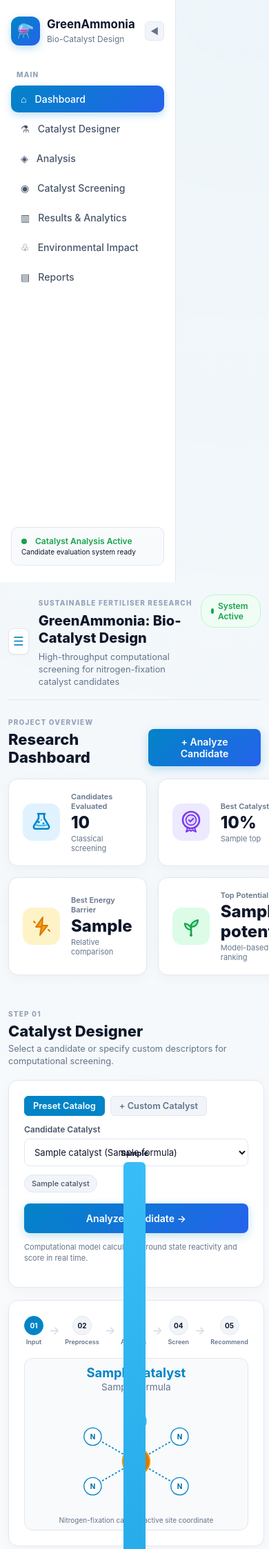
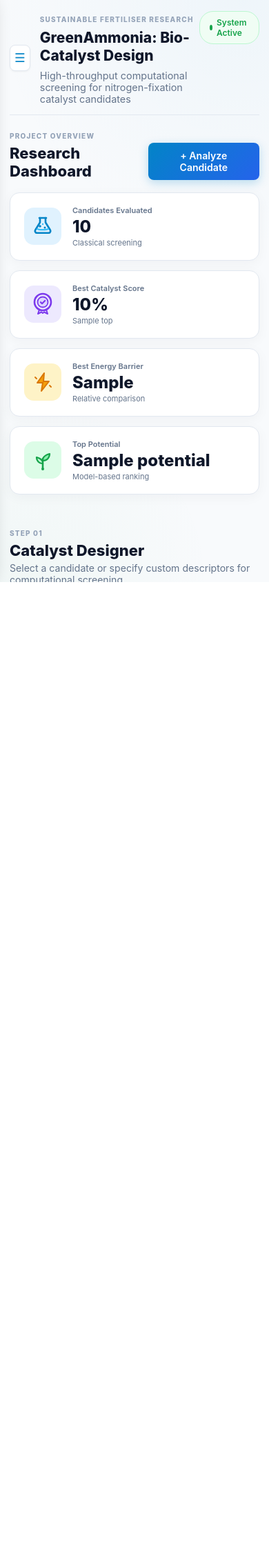
Before and after one commit to Anusree-10/GreenAmmonia-Bio-Catalyst-Design, a Flask app: template templates/index.html in a window 390 px wide. Shown: the top 2246 px of the page at 69% size. After the commit the page ends 844 px from the top, so only its background shows below. Run offline with Flask 3, Linux system fonts and the light colour scheme; the template is opened without the code that fills it: most values are stand-ins (such as "Sample title", 1, 10 or a date in 2020).

Commit message:
Take mobile sidebar out of normal flow and make it a clean slide drawer

```diff
--- a/static/style.css
+++ b/static/style.css
@@ -677,78 +677,100 @@ footer {
 }
 
 /* MOBILE RESPONSIVE DRAWER & SCROLLING (< 768px) */
-/* --- MOBILE RESPONSIVE TWEAKS (< 768px) --- */
+/* --- MOBILE RESPONSIVE DRAWER & SCROLLING (< 768px) --- */
 @media (max-width: 768px) {
     html, body {
         overflow-y: auto !important;
         height: auto !important;
         max-height: none !important;
+        margin: 0 !important;
+        padding: 0 !important;
     }
 
     .app-shell {
         display: block !important;
-        height: auto !important;
+        position: relative !important;
         width: 100% !important;
-        overflow: visible !important;
+        min-height: 100vh !important;
     }
 
-    /* Prevent top text from clipping under browser bar */
+    /* 1. Pull sidebar completely OUT of the page document flow */
+    .sidebar {
+        position: fixed !important;
+        top: 0 !important;
+        left: 0 !important;
+        bottom: 0 !important;
+        width: 280px !important;
+        min-width: 280px !important;
+        height: 100vh !important;
+        z-index: 999999 !important;
+        background: #ffffff !important;
+        transform: translateX(-105%) !important; /* Fully hidden off-screen by default */
+        transition: transform 0.3s cubic-bezier(0.4, 0, 0.2, 1) !important;
+        box-shadow: 4px 0 24px rgba(0, 0, 0, 0.2) !important;
+        margin: 0 !important;
+    }
+
+    /* 2. Slide sidebar IN when hamburger is clicked */
+    body.mobile-menu-open .sidebar {
+        transform: translateX(0) !important;
+    }
+
+    /* 3. Dark backdrop overlay */
+    .mobile-backdrop {
+        display: none;
+        position: fixed !important;
+        top: 0 !important;
+        left: 0 !important;
+        right: 0 !important;
+        bottom: 0 !important;
+        width: 100vw !important;
+        height: 100vh !important;
+        background: rgba(15, 23, 42, 0.55) !important;
+        backdrop-filter: blur(3px) !important;
+        z-index: 999990 !important;
+    }
+
+    body.mobile-menu-open .mobile-backdrop {
+        display: block !important;
+    }
+
+    /* 4. Main dashboard starts immediately at top */
     .main {
         width: 100% !important;
         height: auto !important;
+        margin: 0 !important;
+        padding: 16px 14px 60px !important;
         overflow: visible !important;
-        padding: 18px 12px 60px !important;
+        display: block !important;
     }
 
     .topbar {
-        padding-bottom: 16px !important;
-        margin-bottom: 20px !important;
+        padding-bottom: 14px !important;
+        margin-bottom: 18px !important;
     }
 
     .topbar h2 {
-        font-size: 20px !important;
-        line-height: 1.25;
+        font-size: 21px !important;
+        line-height: 1.25 !important;
     }
 
-    .topbar p, .section-title p {
-        font-size: 0.8rem !important;
-        line-height: 1.4 !important;
-        word-break: normal;
+    /* Single column layout for cards & forms on phones */
+    .metrics, .designer-grid, .analysis-grid, .charts-grid, .impact-grid {
+        grid-template-columns: 1fr !important;
+        gap: 14px !important;
     }
 
-    /* Fix dropdown text clipping */
+    #custom-controls > div {
+        grid-template-columns: 1fr !important;
+    }
+
     select, .custom-live-input {
         font-size: 13px !important;
-        padding: 10px 10px !important;
-        text-overflow: ellipsis;
-        white-space: nowrap;
-        overflow: hidden;
+        padding: 9px 10px !important;
     }
 
-    /* Preset chip buttons: wrap cleanly */
-    .preset-row {
-        gap: 6px !important;
-    }
-
-    .preset-row button {
-        padding: 5px 10px !important;
-        font-size: 11px !important;
-        white-space: nowrap;
-    }
-
-    /* Ensure pipeline step labels don't bunch up */
-    .pipeline-step span {
-        font-size: 9px !important;
-    }
-
-    .pipeline-step b {
-        width: 28px !important;
-        height: 28px !important;
-        font-size: 10px !important;
-    }
-
-    .molecule-placeholder p {
-        font-size: 10px !important;
-        padding: 0 8px;
+    .energy-bar small {
+        display: none !important;
     }
 }
```
